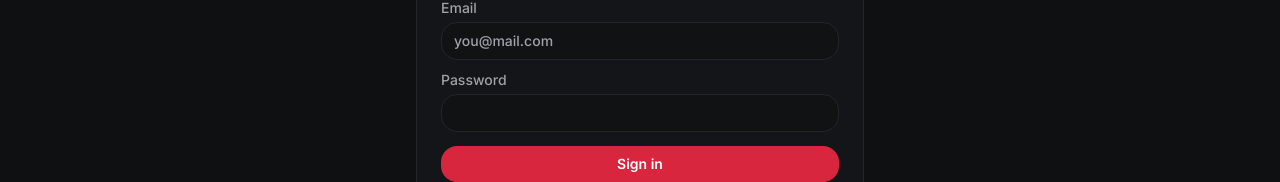
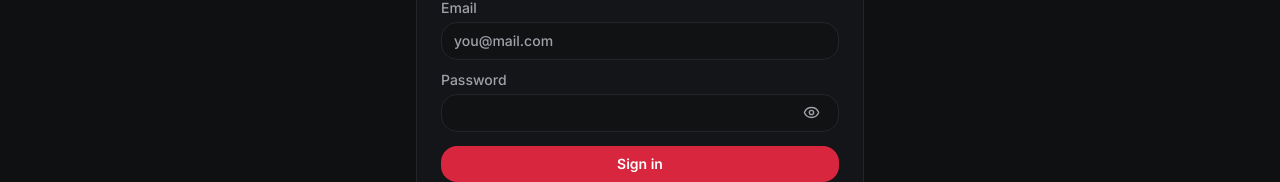
Before and after one commit to metide40/brolf-gym-management-system, a React (Vite) app: page /login in a window 1280 px wide. Shown: the part 285-467 px from the top of the page. Built offline with nearby package versions, Linux system fonts and the light colour scheme.

Commit message:
Add show/hide toggle to the sign-in password field

```diff
--- a/src/App.tsx
+++ b/src/App.tsx
@@ -2,7 +2,7 @@ import { useEffect, useRef, useState, type ReactNode } from "react";
 import { AnimatePresence, motion } from "framer-motion";
 import { Link, NavLink, Navigate, Route, Routes, useLocation, useParams } from "react-router-dom";
 import { Toaster, toast } from "sonner";
-import { AlertTriangle, Calendar, ClipboardList, CreditCard, Dumbbell, LayoutDashboard, Lock, Moon, QrCode, Settings as SettingsIcon, Sun, TrendingUp, UserCog, Users, Wrench } from "lucide-react";
+import { AlertTriangle, Calendar, ClipboardList, CreditCard, Dumbbell, Eye, EyeOff, LayoutDashboard, Lock, Moon, QrCode, Settings as SettingsIcon, Sun, TrendingUp, UserCog, Users, Wrench } from "lucide-react";
 import type { LucideIcon } from "lucide-react";
 import * as api from "./api/mockApi";
 import { DEMO_ACCOUNTS } from "./mockData";
@@ -441,6 +441,7 @@ export default function App() {
 function LoginScreen({ onLogin, theme, onToggleTheme }: { onLogin: (email: string, password: string) => Promise<void>; theme: "dark" | "light"; onToggleTheme: () => void }) {
   const [email, setEmail] = useState("");
   const [password, setPassword] = useState("");
+  const [showPassword, setShowPassword] = useState(false);
   const [error, setError] = useState("");
   const [busy, setBusy] = useState(false);
 
@@ -491,7 +492,14 @@ function LoginScreen({ onLogin, theme, onToggleTheme }: { onLogin: (email: strin
               }}
             >
               <label className="text-sm font-medium text-muted-foreground">Email<input type="email" autoComplete="username" className={`${input} mt-1`} value={email} onChange={(e) => setEmail(e.target.value)} placeholder="you@mail.com" /></label>
-              <label className="text-sm font-medium text-muted-foreground">Password<input type="password" autoComplete="current-password" className={`${input} mt-1`} value={password} onChange={(e) => setPassword(e.target.value)} /></label>
+              <label className="text-sm font-medium text-muted-foreground">Password
+                <div className="relative mt-1">
+                  <input type={showPassword ? "text" : "password"} autoComplete="current-password" className={`${input} pr-11`} value={password} onChange={(e) => setPassword(e.target.value)} />
+                  <button type="button" onClick={() => setShowPassword((v) => !v)} aria-label={showPassword ? "Hide password" : "Show password"} title={showPassword ? "Hide password" : "Show password"} className="absolute inset-y-0 right-3 grid w-8 place-items-center rounded-full text-muted-foreground transition hover:text-foreground">
+                    {showPassword ? <EyeOff size={17} /> : <Eye size={17} />}
+                  </button>
+                </div>
+              </label>
               {error ? (
                 <p role="alert" className="flex items-start gap-1.5 rounded-lg bg-amber-500/12 px-3 py-2 text-xs font-medium text-amber-600 dark:text-amber-400">
                   <AlertTriangle size={13} className="mt-0.5 shrink-0" /> {error}
```
